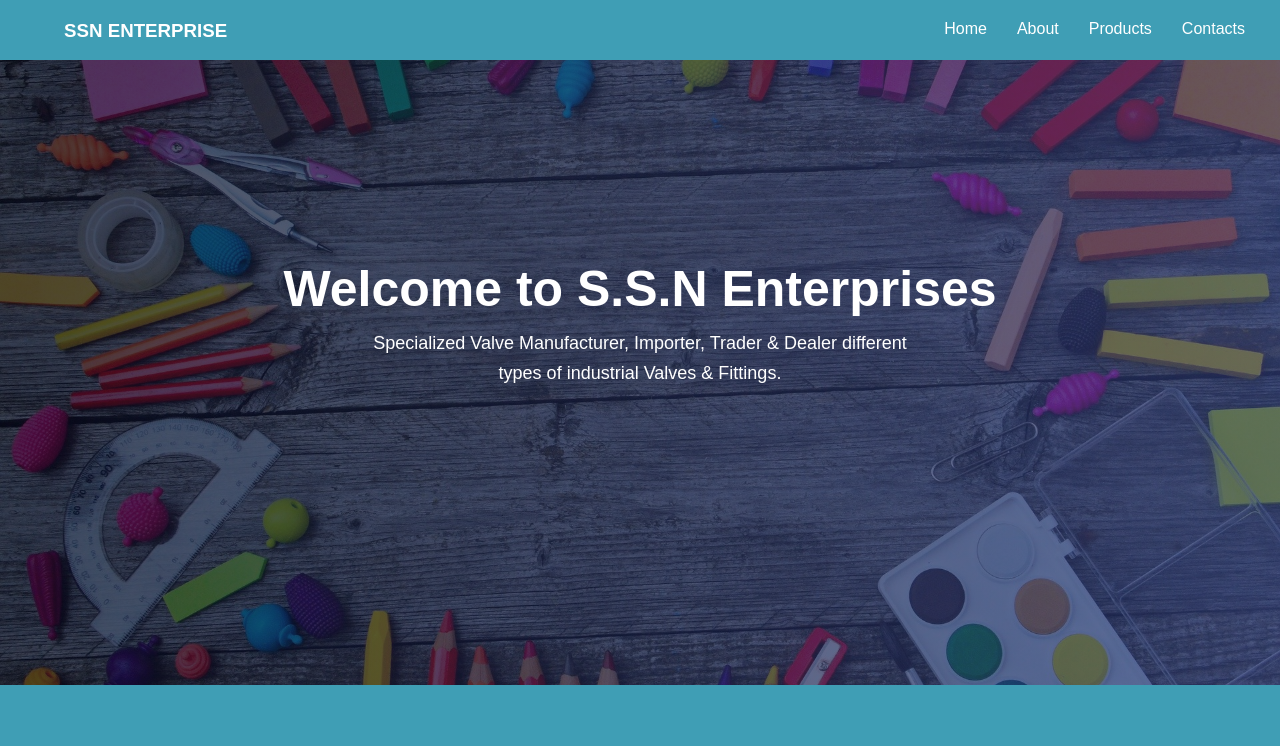
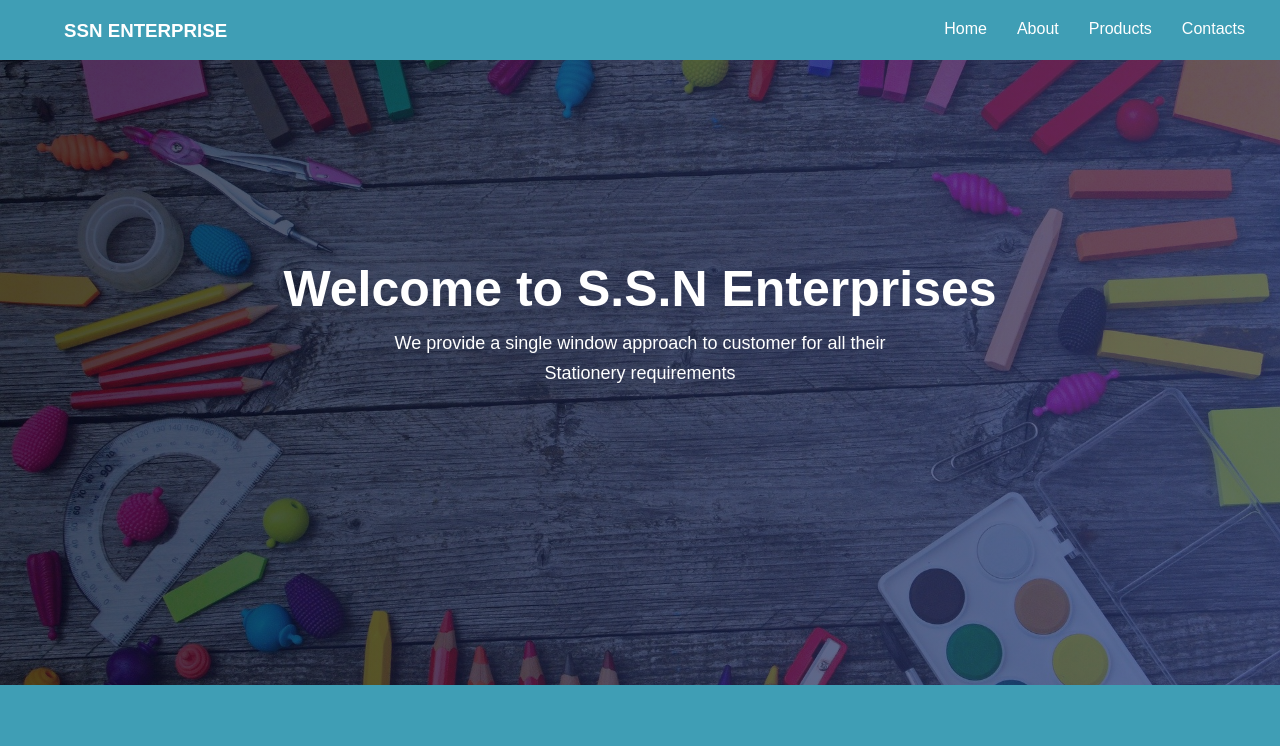
Before and after one commit to apurvachasta/SSN, a plain HTML site: page index.html in a window 1280 px wide. Shown: the top 746 px of the page. Drawn offline with Linux system fonts and the light colour scheme.

Commit message:
edited text

```diff
--- a/index.html
+++ b/index.html
@@ -30,7 +30,7 @@
 
         <section class="home">
                 <h1>Welcome to S.S.N Enterprises</h1>
-                <p>Specialized Valve Manufacturer, Importer, Trader & Dealer different types of industrial Valves & Fittings.</p>
+                <p>We provide a single window approach to customer for all their Stationery requirements</p>
         </section>
 
         <section class="footer">
```
